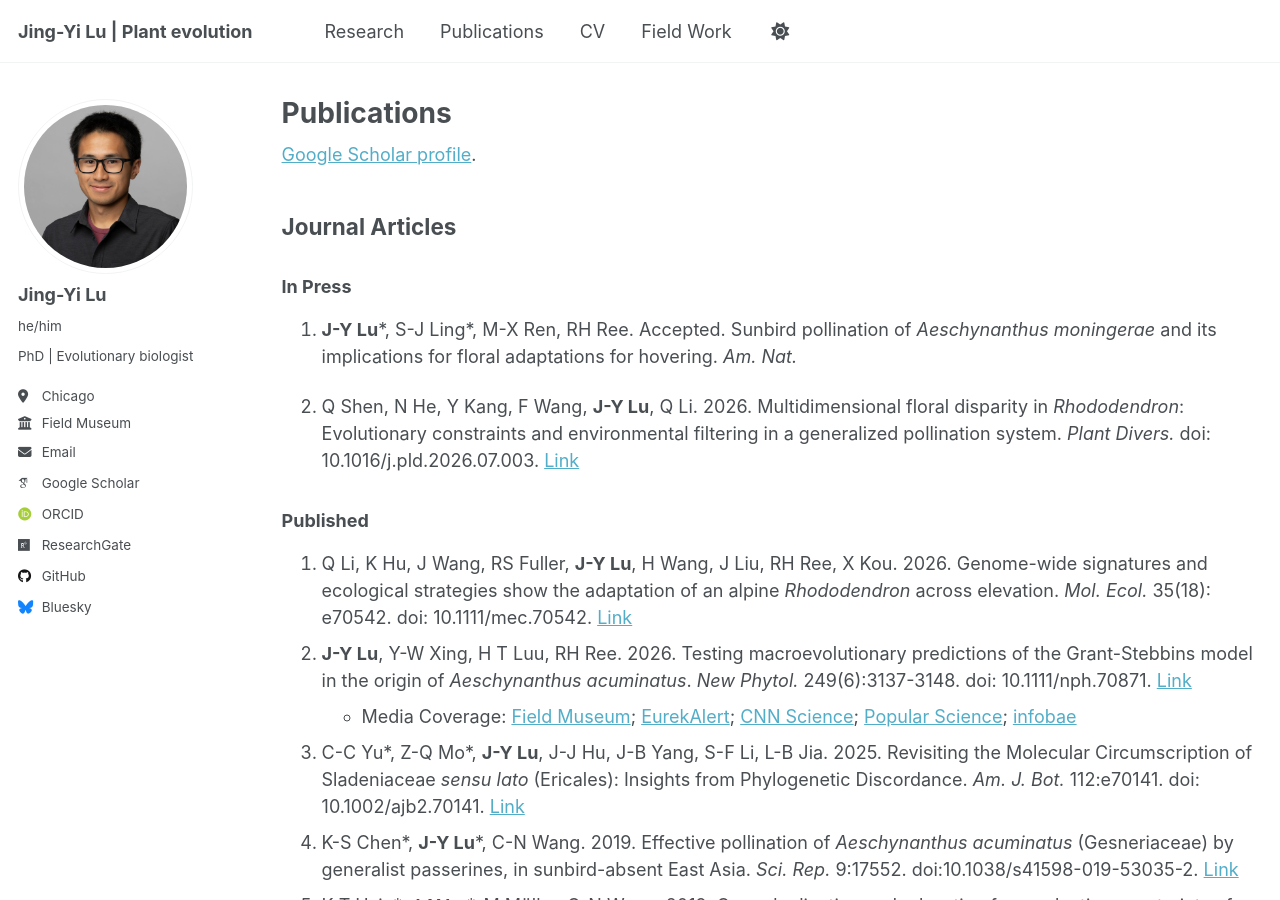
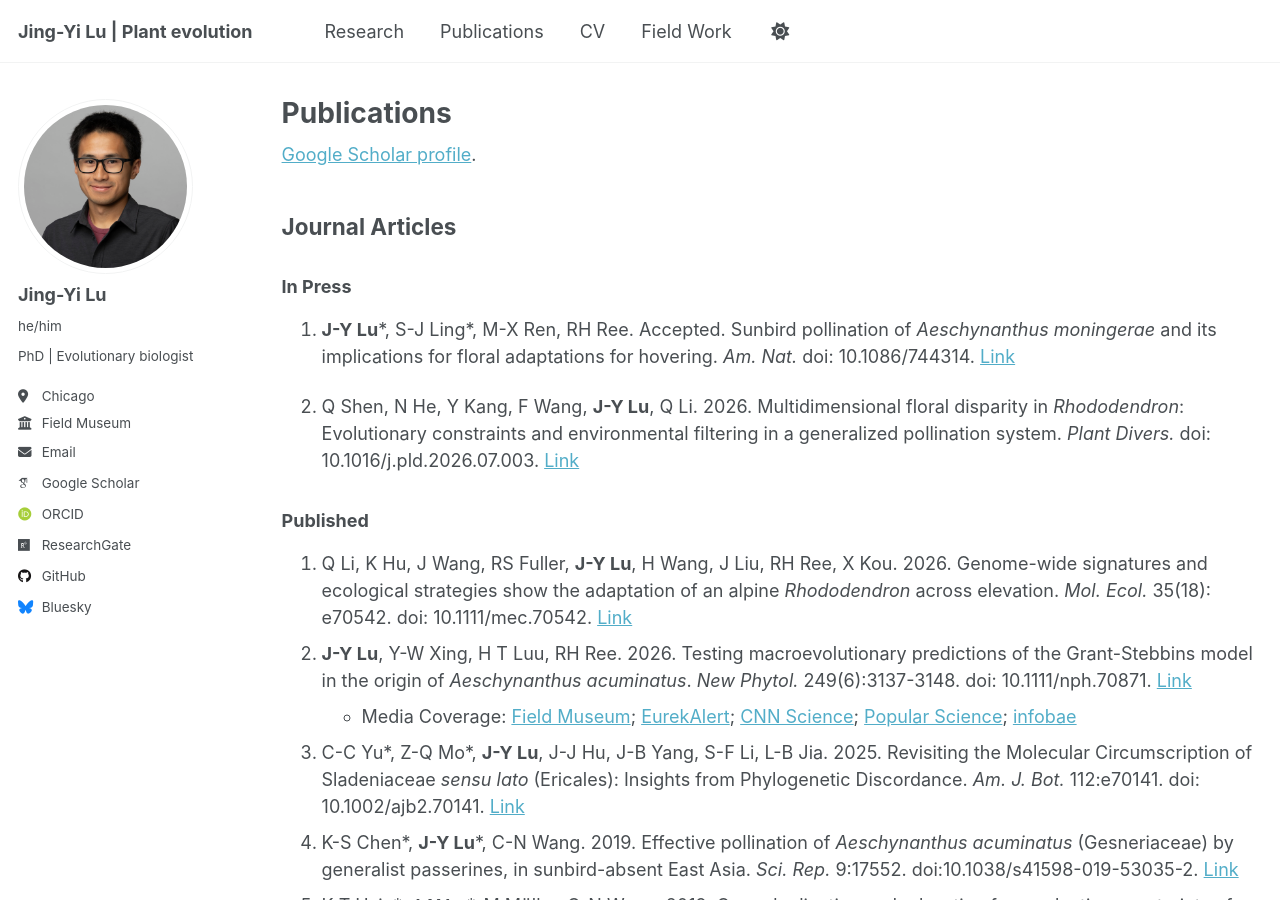
Before and after one commit to jingyilu/jingyilu.github.io, a Jekyll site: the page built from _pages/publications.md, in a window 1280 px wide and 900 px high. Built offline with Jekyll 4.4.1, drawn with Linux system fonts in a browser that asks for light colours; some web fonts are replaced; a script that is not in the unit is left out.

Commit message:
update publications

```diff
--- a/_pages/publications.md
+++ b/_pages/publications.md
@@ -17,7 +17,7 @@ Journal Articles
 ### In Press
 
 1. **J-Y Lu**\*, S-J Ling\*, M-X Ren, RH Ree. Accepted. Sunbird pollination of _Aeschynanthus moningerae_ and its
-implications for floral adaptations for hovering. _Am. Nat._
+implications for floral adaptations for hovering. _Am. Nat._ doi: 10.1086/744314. [Link](https://doi.org/10.1086/744314)
 
 2. Q Shen, N He, Y Kang, F Wang, **J-Y Lu**, Q Li. 2026. Multidimensional floral disparity in _Rhododendron_: Evolutionary constraints and environmental filtering in a generalized pollination system. _Plant Divers._ doi: 10.1016/j.pld.2026.07.003. [Link](https://doi.org/10.1016/j.pld.2026.07.003)
 
```
